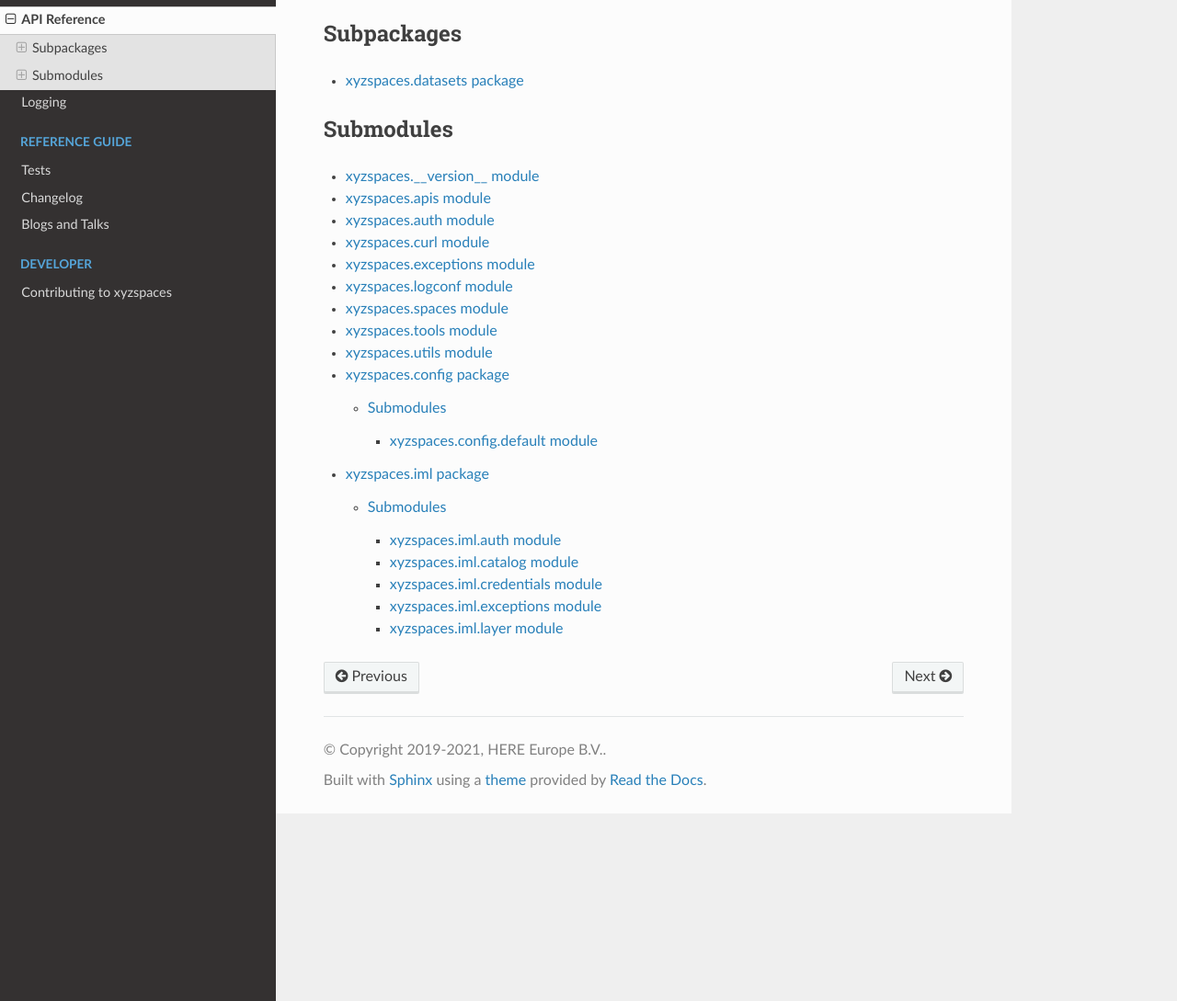
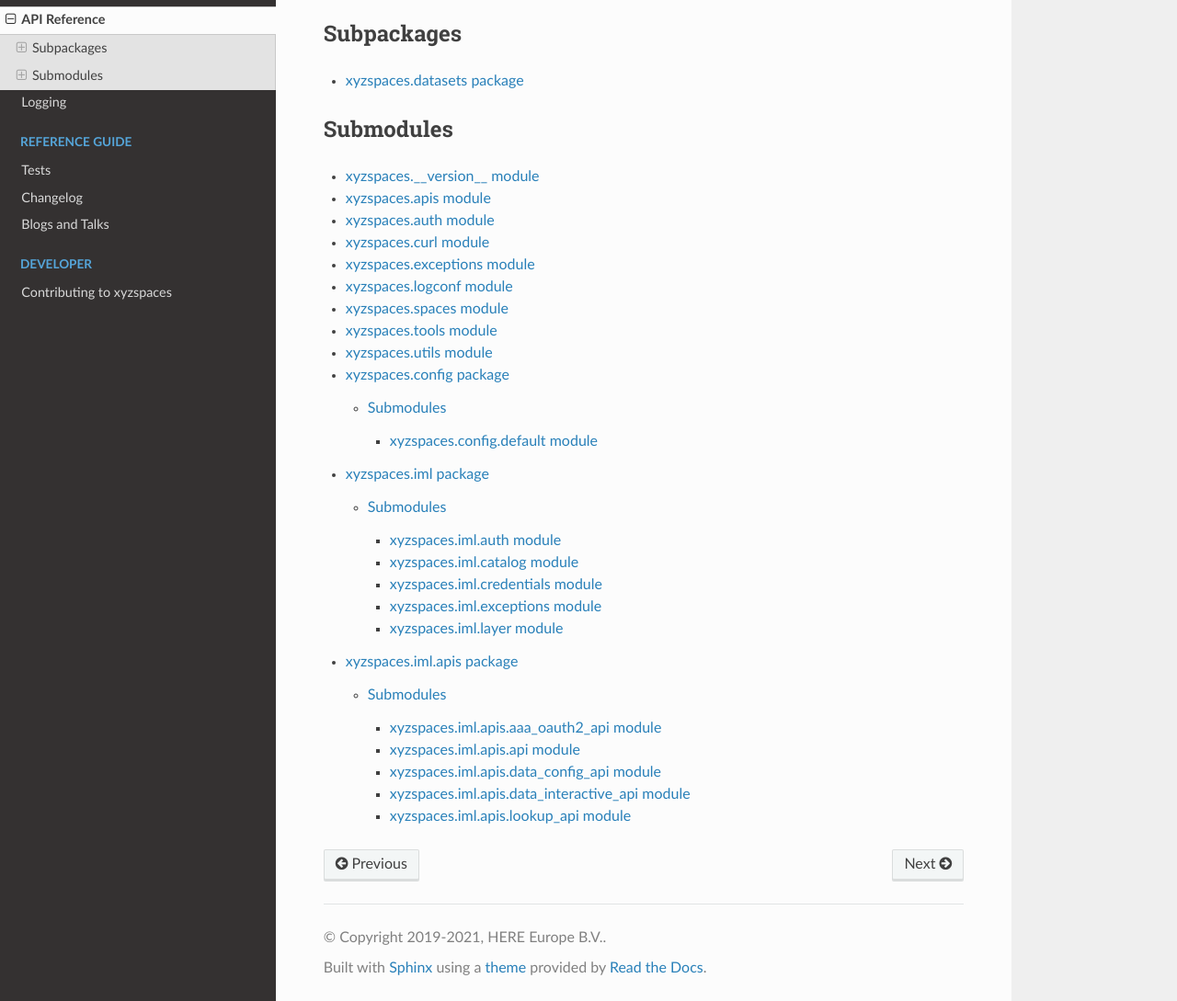
Before and after one commit to heremaps/xyz-spaces-python, a Sphinx documentation site: the page built from docs/source/xyzspaces.rst, in a window 1280 px wide and 1353 px high, cut to the strip 264-1353 px from the top of the window. Shown: the whole strip at 92% size. Built offline with Sphinx 7.4.7 and the Read the Docs theme 2.0.0, drawn with Linux system fonts in a browser that asks for light colours.

Commit message:
Fixed minor issues
Signed-off-by: Kharude, Sachin <sachin.kharude@here.com>

```diff
--- /dev/null
+++ b/docs/source/xyzspaces.iml.apis.aaa_oauth2_api.rst
@@ -0,0 +1,8 @@
+xyzspaces.iml.apis.aaa\_oauth2\_api module
+==========================================
+
+.. automodule:: xyzspaces.iml.apis.aaa_oauth2_api
+   :members:
+   :undoc-members:
+   :show-inheritance:
+   :private-members:
--- /dev/null
+++ b/docs/source/xyzspaces.iml.apis.api.rst
@@ -0,0 +1,8 @@
+xyzspaces.iml.apis.api module
+=============================
+
+.. automodule:: xyzspaces.iml.apis.api
+   :members:
+   :undoc-members:
+   :show-inheritance:
+   :private-members:
--- /dev/null
+++ b/docs/source/xyzspaces.iml.apis.data_config_api.rst
@@ -0,0 +1,8 @@
+xyzspaces.iml.apis.data\_config\_api module
+===========================================
+
+.. automodule:: xyzspaces.iml.apis.data_config_api
+   :members:
+   :undoc-members:
+   :show-inheritance:
+   :private-members:
--- /dev/null
+++ b/docs/source/xyzspaces.iml.apis.data_interactive_api.rst
@@ -0,0 +1,8 @@
+xyzspaces.iml.apis.data\_interactive\_api module
+================================================
+
+.. automodule:: xyzspaces.iml.apis.data_interactive_api
+   :members:
+   :undoc-members:
+   :show-inheritance:
+   :private-members:
--- /dev/null
+++ b/docs/source/xyzspaces.iml.apis.lookup_api.rst
@@ -0,0 +1,8 @@
+xyzspaces.iml.apis.lookup\_api module
+=====================================
+
+.. automodule:: xyzspaces.iml.apis.lookup_api
+   :members:
+   :undoc-members:
+   :show-inheritance:
+   :private-members:
--- /dev/null
+++ b/docs/source/xyzspaces.iml.apis.rst
@@ -0,0 +1,20 @@
+xyzspaces.iml.apis package
+==========================
+
+.. automodule:: xyzspaces.iml.apis
+   :members:
+   :undoc-members:
+   :show-inheritance:
+   :private-members:
+
+Submodules
+----------
+
+.. toctree::
+   :maxdepth: 4
+
+   xyzspaces.iml.apis.aaa_oauth2_api
+   xyzspaces.iml.apis.api
+   xyzspaces.iml.apis.data_config_api
+   xyzspaces.iml.apis.data_interactive_api
+   xyzspaces.iml.apis.lookup_api
--- a/docs/source/xyzspaces.rst
+++ b/docs/source/xyzspaces.rst
@@ -32,3 +32,4 @@ Submodules
    xyzspaces.utils
    xyzspaces.config
    xyzspaces.iml
+   xyzspaces.iml.apis
--- a/xyzspaces/__version__.py
+++ b/xyzspaces/__version__.py
@@ -17,4 +17,4 @@
 
 """Project version information."""
 
-__version__ = "0.7.0"
+__version__ = "0.7.1"
```
Also changed, not shown: docs/notebooks/interactive_map_layer_introduction.ipynb, 6 other files.
